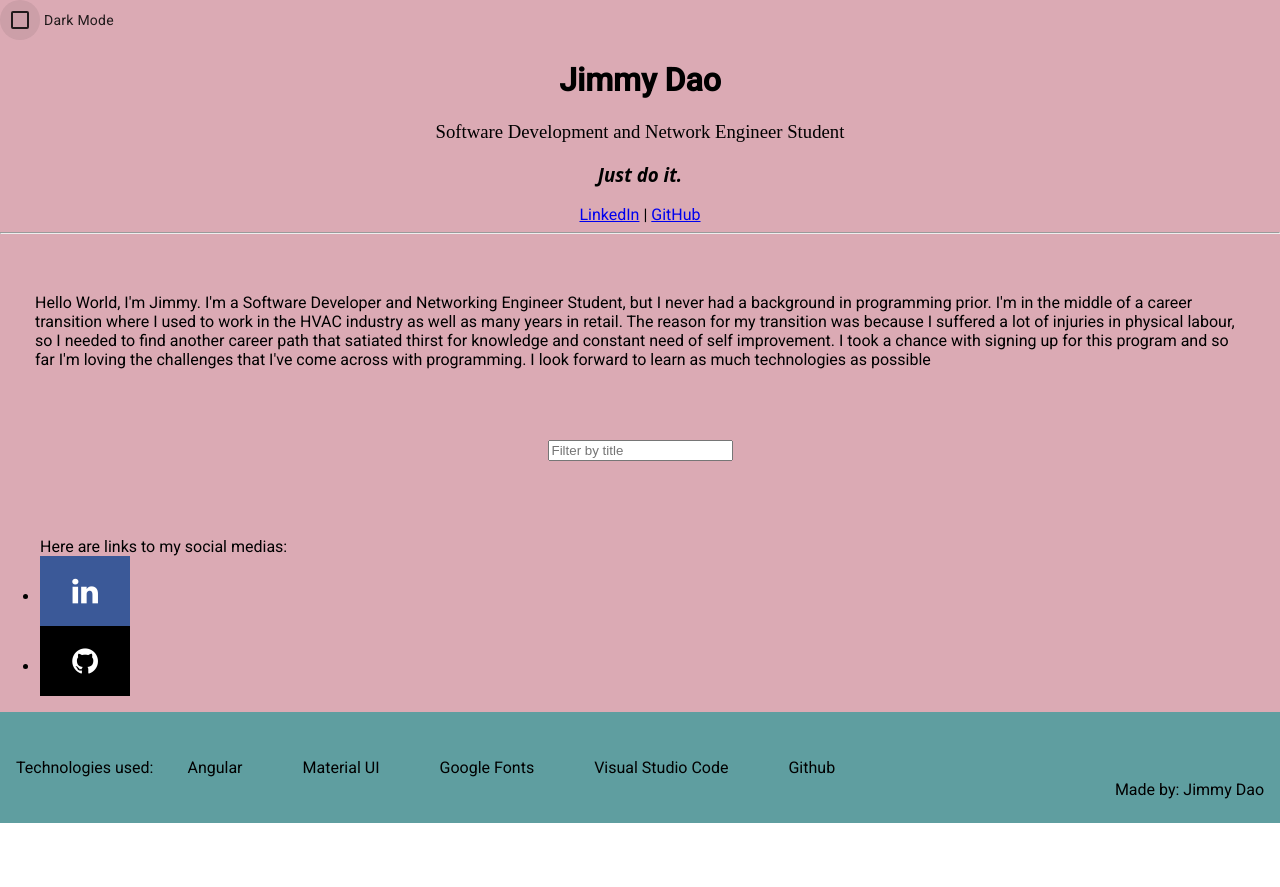
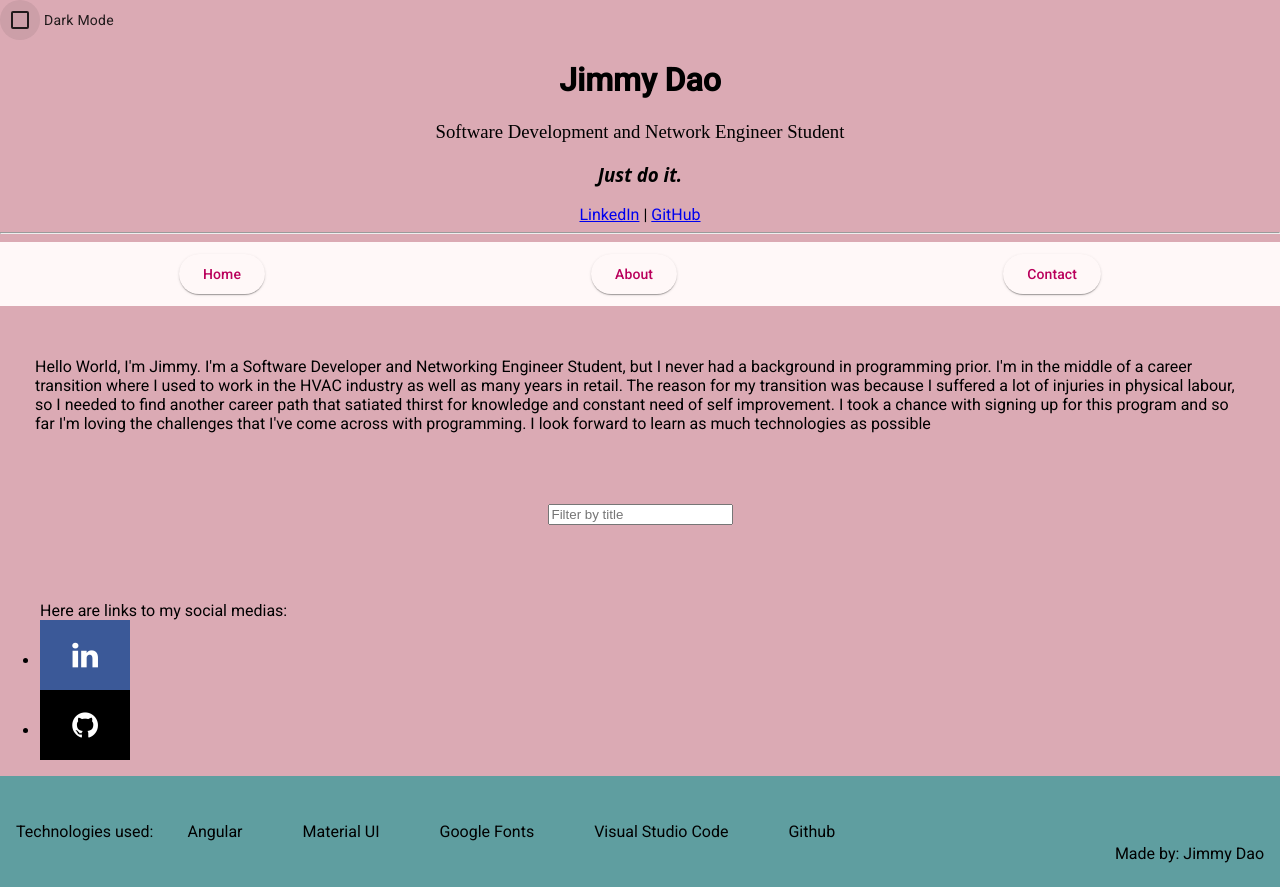
Before and after one commit to Daojim/portfolio-syst24444, an Angular app: page / in a window 1280 px wide. Before the commit the page ends 823 px from the top, so only its background shows below. Built offline with nearby package versions, Linux system fonts and the light colour scheme.

Commit message:
Setup mat toolbar

```diff
--- a/src/app/app.component.css
+++ b/src/app/app.component.css
@@ -0,0 +1,3 @@
+.spacer {
+  flex: 1 1 auto;
+}
--- a/src/app/app.component.html
+++ b/src/app/app.component.html
@@ -5,6 +5,17 @@
 <div [ngClass]="darkMode ? 'dark' : 'normal'">
   <mat-checkbox [(ngModel)]="darkMode">Dark Mode</mat-checkbox>
   <app-header [personal]="mydata" [contacts]="contacts"></app-header>
+  <mat-toolbar [ngStyle]="{ textAlign: 'center' }">
+    <a class="spacer">
+      <button mat-raised-button color="accent">Home</button>
+    </a>
+    <a class="spacer">
+      <button mat-raised-button color="accent">About</button>
+    </a>
+    <a class="spacer">
+      <button mat-raised-button color="accent">Contact</button>
+    </a>
+  </mat-toolbar>
   <app-about [personal]="mydata"></app-about>
   <app-projects [darkMode]="darkMode" [projects]="projects"></app-projects>
   <app-contact [contacts]="contacts"></app-contact>
```
